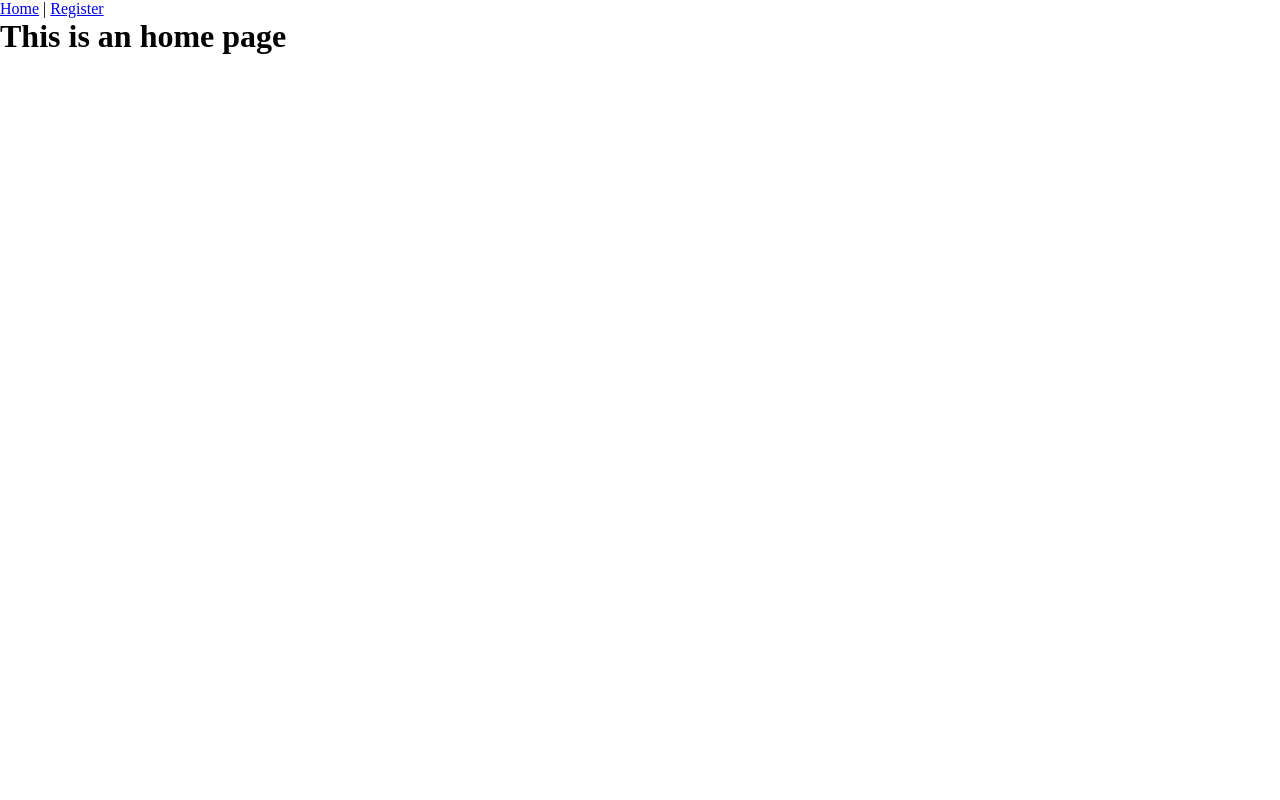
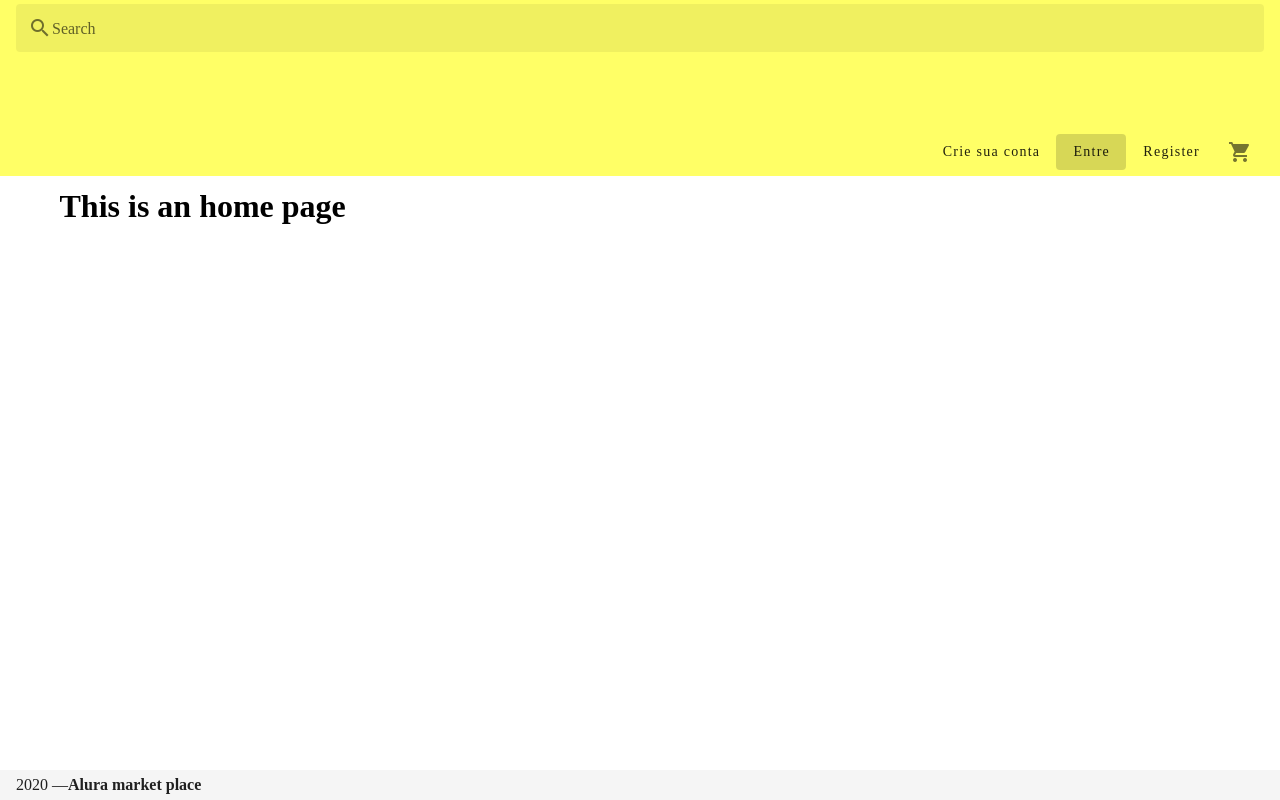
Before and after one commit to aaraomelo/alura-marketplace-app, a Vue app: page / in a window 1280 px wide. Built offline with nearby package versions, Linux system fonts and the light colour scheme; no server answers.

Commit message:
layout defaul

```diff
--- a/package.json
+++ b/package.json
@@ -10,6 +10,7 @@
   "dependencies": {
     "axios": "^0.19.2",
     "core-js": "^3.6.4",
+    "material-design-icons-iconfont": "^5.0.1",
     "vue": "^2.6.11",
     "vue-router": "^3.1.6",
     "vuetify": "^2.2.11",
--- a/src/App.vue
+++ b/src/App.vue
@@ -1,17 +1,19 @@
 <template>
   <div id="app">
-    <div id="nav">
-      <router-link to="/">Home</router-link> |
-      <router-link to="/register">Register</router-link>
-    </div>
-    <router-view/>
+    <Default>
+      <router-view/>
+    </Default>
   </div>
 </template>
 
 <script>
 import {mapActions} from 'vuex';
+import Default from './layout/Default'
 
 export default {
+  components:{
+    Default
+  },
   methods: {
     ...mapActions(['verifyToken'])
   },
--- /dev/null
+++ b/src/layout/Default.vue
@@ -0,0 +1,60 @@
+<template>
+  <div>
+    <v-toolbar color="#FFFF66" flat prominent>
+      <v-text-field
+        class="mx-4"
+        flat
+        hide-details
+        label="Search"
+        prepend-inner-icon="search"
+        solo-inverted
+      ></v-text-field>
+
+      <template v-slot:extension>
+        <v-spacer></v-spacer>
+
+        <v-btn text>Crie sua conta</v-btn>
+
+        <v-btn text to="/">Entre</v-btn>
+
+        <v-btn text to="/register">Register</v-btn>
+
+        <v-btn icon>
+          <v-icon>mdi-cart</v-icon>
+        </v-btn>
+      </template>
+    </v-toolbar>
+
+    <v-container>
+      <slot></slot>
+    </v-container>
+
+    <v-footer
+      absolute
+      center
+    >
+        {{ new Date().getFullYear() }} — <strong>Alura market place</strong>
+    </v-footer>
+
+  </div>
+</template>
+
+<script>
+import { mapGetters } from "vuex";
+
+export default {
+  computed: {
+    ...mapGetters(["getAuth", "getUser"])
+  },
+  data() {
+    return {
+    };
+  }
+};
+</script>
+
+<style>
+* {
+  text-transform: none !important;
+}
+</style>
--- a/src/main.js
+++ b/src/main.js
@@ -2,7 +2,8 @@ import Vue from 'vue'
 import App from './App.vue'
 import store from './store'
 import vuetify from './plugins/vuetify';
-import router from './router'
+import router from './router';
+import 'material-design-icons-iconfont/dist/material-design-icons.css';
 
 Vue.config.productionTip = false
 
--- a/src/store/modules/users.js
+++ b/src/store/modules/users.js
@@ -2,7 +2,10 @@
 const getDefaultState = () => {
     return {
         auth: false,
-        loginUser: {},
+        loginUser: {
+            email:'van@van.com',
+            password:'123456'
+        },
         newUser: {},
         user: {},
         token: localStorage.getItem('token')
```
Also changed, not shown: 1 other file (tests, documents, lock files or other folders).
